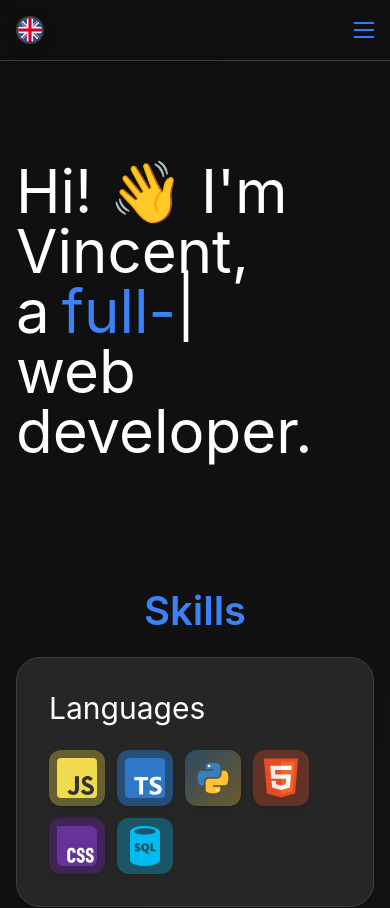
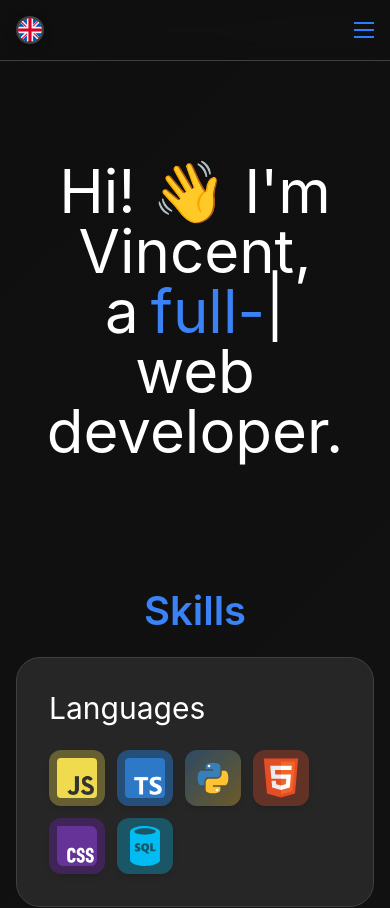
Before and after one commit to VincentLucht/personal-website, a React (Vite) app: page / in a window 390 px wide. Shown: the top 908 px of the page. Built offline with nearby package versions, Linux system fonts and the light colour scheme; a web font is replaced by a local one.

Commit message:
Center text on mobile

```diff
--- a/src/code/Intro.tsx
+++ b/src/code/Intro.tsx
@@ -1,11 +1,13 @@
 import { useEffect, useRef } from 'react';
 import { useTranslation } from 'react-i18next';
+import useGetScreenSize from '@/code/hooks/useGetScreenSize';
 import Typed from 'typed.js';
 import '@/css/App.css';
 
 export default function Intro() {
   const typedRef = useRef(null);
   const { t } = useTranslation('intro');
+  const { width } = useGetScreenSize();
 
   useEffect(() => {
     const typed = new Typed(typedRef.current, {
@@ -22,13 +24,13 @@ export default function Intro() {
   }, []);
 
   return (
-    <div className="mb-[120px] mt-[100px] df">
+    <div className={`mb-[120px] mt-[100px] df ${width <= 500 ? 'text-center' : ''}`}>
       <h1 className="flex flex-col text-6xl">
         <div>
           {t('greeting')} <span className="wave">👋</span> {t('name')}
         </div>
 
-        <div className="flex">
+        <div className={`flex ${width <= 500 ? 'justify-center' : ''}`}>
           {t('article')}
           <div ref={typedRef} className="ml-3 text-blue-500" id="typed"></div>
         </div>
```
